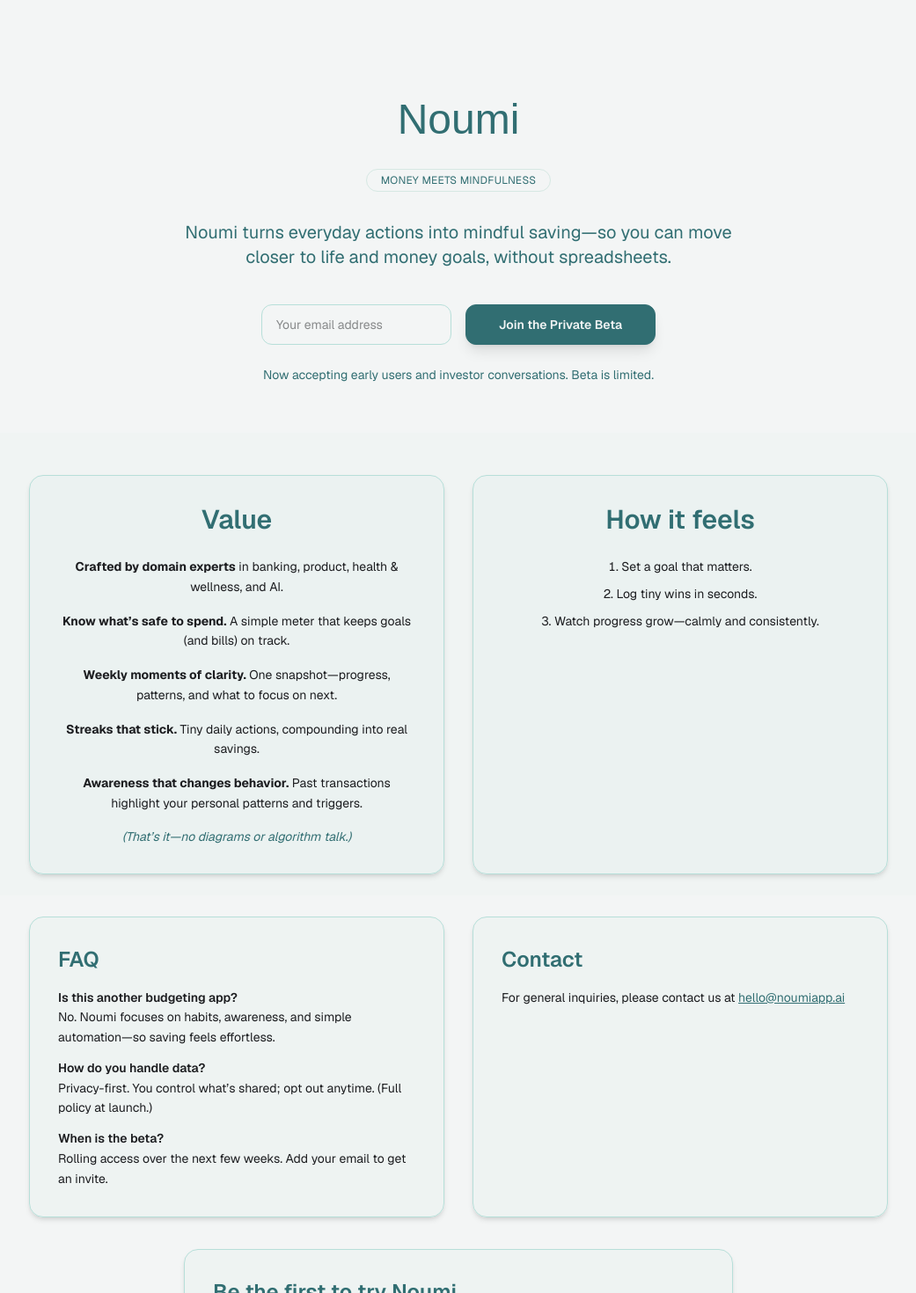
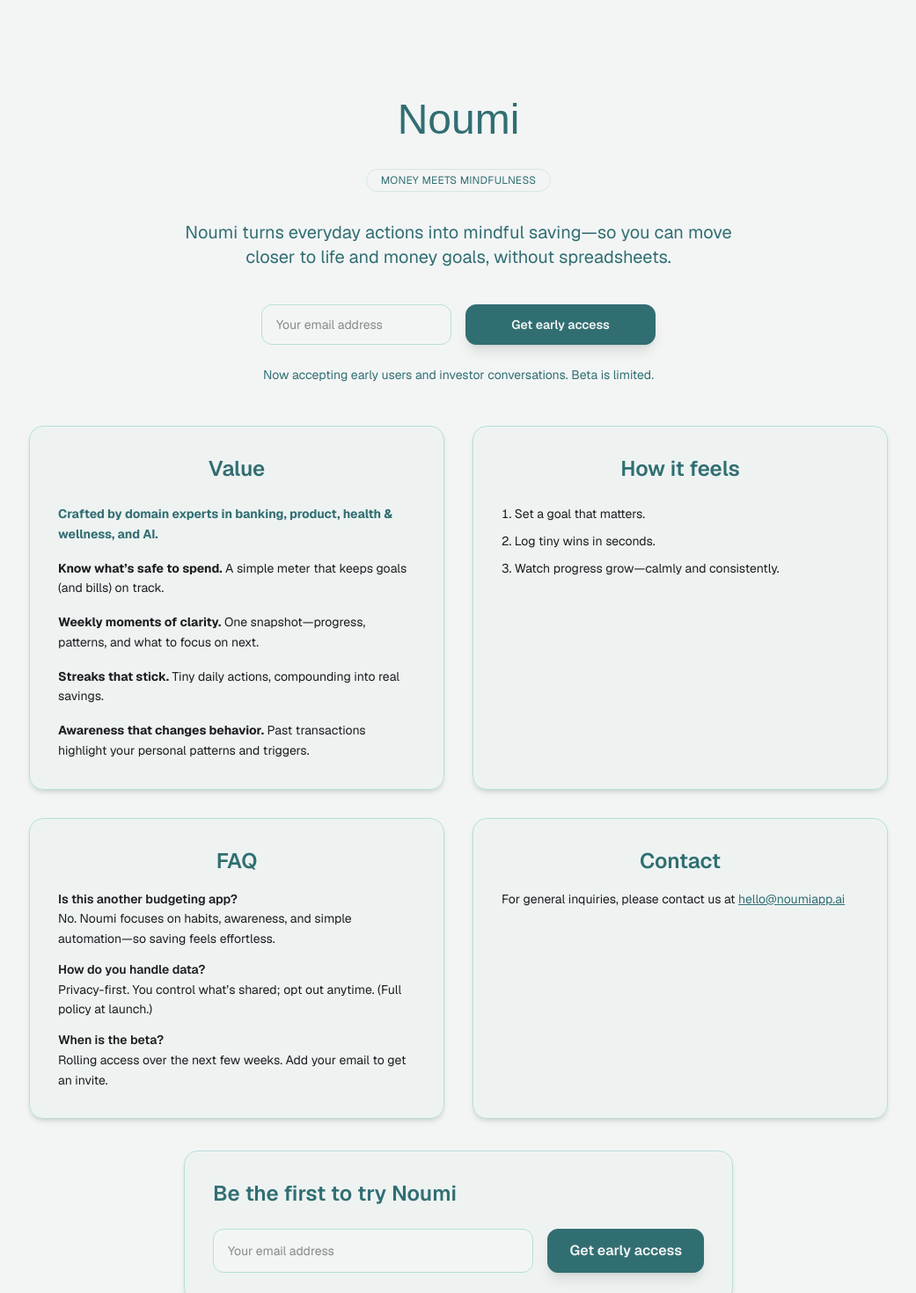
Before and after one commit to tin2294/noumi-landing, a Next.js app: page / in a window 1280 px wide. Shown: the top 1470 px of the page at 88% size, without its empty margins (119-1160 px from the left). Built offline with nearby package versions, Linux system fonts and the light colour scheme; a web font is replaced by a local one.

Commit message:
changes in ui for cards

```diff
--- a/src/app/page.tsx
+++ b/src/app/page.tsx
@@ -11,7 +11,7 @@ export default function Home() {
       <div className="absolute inset-0 -z-10 bg-[radial-gradient(1200px_600px_at_80%_-10%,rgba(49,110,114,0.05),transparent_60%),radial-gradient(900px_500px_at_0%_0%,rgba(94,224,181,0.05),transparent_55%),#F3F5F5]" />
 
       {/* Hero */}
-      <header className="container mx-auto max-w-4xl px-6 pt-28 pb-14 text-center">
+      <header className="container mx-auto max-w-4xl px-6 pt-28 pb-6 text-center">
         {/* Logo */}
         <h1
           className="mb-8"
@@ -74,7 +74,7 @@ export default function Home() {
                 type="submit"
                 className="flex-1 min-w-0 bg-[#316E72] text-[#F3F5F5] text-sm font-semibold px-4 py-2 rounded-xl border border-[#316E72] shadow-lg hover:brightness-110 hover:scale-[1.02] transition cursor-pointer"
               >
-                Join the Private Beta
+                Get early access
               </button>
             </form>
           ) : (
@@ -87,14 +87,14 @@ export default function Home() {
         <p className="mt-6 text-sm text-[#316E72]">Now accepting early users and investor conversations. Beta is limited.</p>
       </header>
 
-      {/* Strip */}
-      <section className="bg-[#D6E8E3]/10 text-center pt-6">
-        <section className="container mx-auto max-w-5xl p-6 grid md:grid-cols-2 gap-8">
+      {/* FAQ & Contact */}
+      <section className="container mx-auto max-w-5xl p-6" aria-label="FAQ and contact">
+        <div className="grid gap-8 md:grid-cols-2">
           <div className="bg-[#D6E8E3]/20 border border-[#B7DFD9] rounded-2xl p-8 shadow-md">
-            <h2 className="text-3xl font-semibold mb-6 text-[#316E72]">Value</h2>
+            <h2 className="text-2xl font-semibold mb-6 text-[#316E72] text-center">Value</h2>
             <ul className="space-y-4 text-sm leading-relaxed text-[#1C1D20]">
               <li>
-                <strong>Crafted by domain experts</strong> in banking, product, health & wellness, and AI.
+                <strong className="text-[#316E72]">Crafted by domain experts in banking, product, health & wellness, and AI.</strong>
               </li>
               <li>
                 <strong>Know what’s safe to spend.</strong> A simple meter that
@@ -113,12 +113,9 @@ export default function Home() {
                 transactions highlight your personal patterns and triggers.
               </li>
             </ul>
-            <p className="text-[#316E72] text-sm mt-4 italic">
-              (That’s it—no diagrams or algorithm talk.)
-            </p>
           </div>
           <div className="bg-[#D6E8E3]/20 border border-[#B7DFD9] rounded-2xl p-8 shadow-md">
-            <h2 className="text-3xl font-semibold mb-6 text-[#316E72]">
+            <h2 className="text-2xl font-semibold mb-6 text-[#316E72] text-center">
               How it feels
             </h2>
             <ol className="list-decimal list-inside space-y-2 text-sm leading-relaxed mb-4 text-[#1C1D20]">
@@ -127,15 +124,9 @@ export default function Home() {
               <li>Watch progress grow—calmly and consistently.</li>
             </ol>
           </div>
-        </section>
-      </section>
-
-      {/* FAQ & Contact */}
-      <section className="container mx-auto max-w-5xl p-6" aria-label="FAQ and contact">
-        <div className="grid gap-8 md:grid-cols-2">
           {/* FAQ Card */}
           <div className="bg-[#D6E8E3]/20 border border-[#B7DFD9] rounded-2xl p-8 shadow-md">
-            <h2 className="text-2xl font-semibold mb-4 text-[#316E72]">FAQ</h2>
+            <h2 className="text-2xl text-center font-semibold mb-4 text-[#316E72]">FAQ</h2>
             <dl className="text-sm leading-relaxed space-y-3 text-[#1C1D20]">
               <div>
                 <dt className="font-semibold">Is this another budgeting app?</dt>
@@ -160,7 +151,7 @@ export default function Home() {
 
           {/* Contact Card */}
           <div className="bg-[#D6E8E3]/20 border border-[#B7DFD9] rounded-2xl p-8 shadow-md">
-            <h2 className="text-2xl font-semibold mb-4 text-[#316E72]">Contact</h2>
+            <h2 className="text-2xl font-semibold mb-4 text-[#316E72] text-center">Contact</h2>
             <p className="text-sm leading-relaxed text-[#1C1D20]">
               For general inquiries, please contact us at{" "}
               <a href="mailto:hello@noumiapp.ai" className="underline text-[#316E72]">
@@ -219,7 +210,7 @@ export default function Home() {
                 type="submit"
                 className="bg-[#316E72] text-[#F3F5F5] font-semibold px-6 py-3 rounded-xl border border-[#316E72] shadow-lg hover:brightness-110 hover:scale-[1.02] transition cursor-pointer"
               >
-                Get Early Access
+                Get early access
               </button>
             </form>
           ) : (
```
Also changed, not shown: public/short-logo.png (added).
